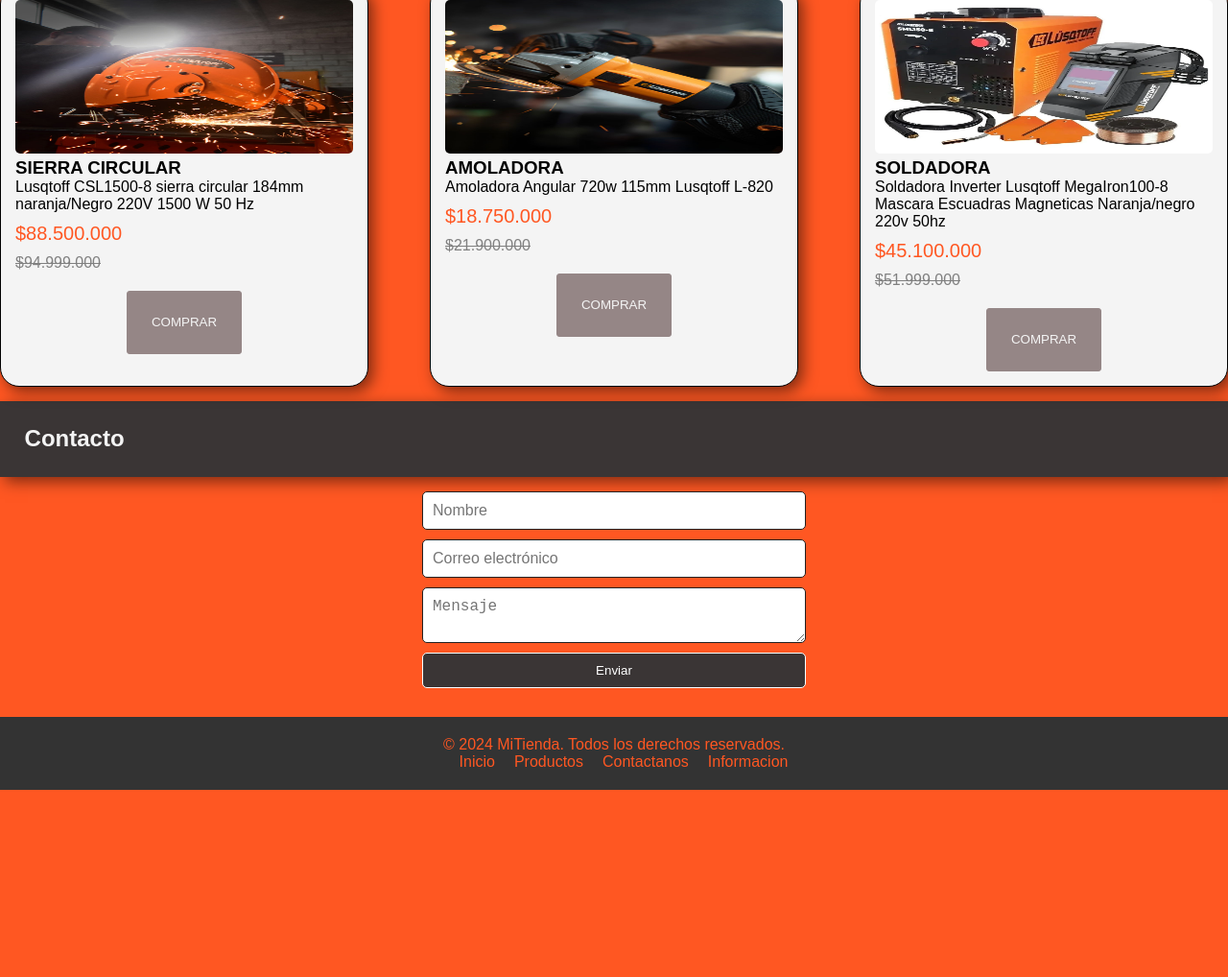
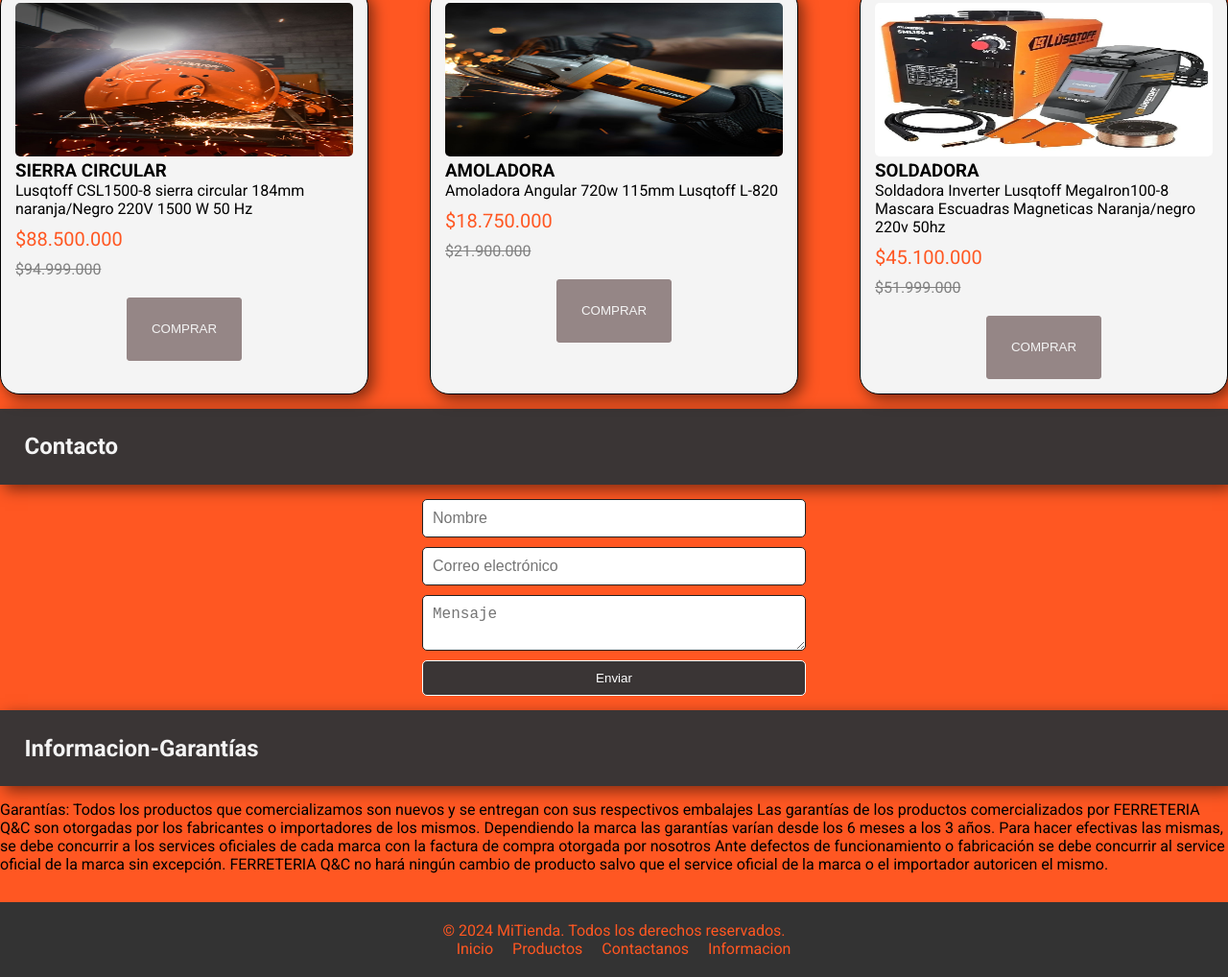
Before and after one commit to CARODESIREE/FERRETERIA, a plain HTML site: page index.html in a window 1280 px wide. Shown: the part 1508-2526 px from the top of the page at 96% size. Before the commit the page ends 2331 px from the top, so only its background shows below. Drawn offline with Linux system fonts and the light colour scheme.

Commit message:
agrege info y cambie letra

```diff
--- a/index.html
+++ b/index.html
@@ -5,6 +5,9 @@
   <meta name="viewport" content="width=device-width, initial-scale=1.0">
   <title>FERRETERIA</title>
   <link rel="stylesheet" href="style.css">
+  <link rel="preconnect" href="https://fonts.googleapis.com">
+<link rel="preconnect" href="https://fonts.gstatic.com" crossorigin>
+<link href="https://fonts.googleapis.com/css2?family=Dancing+Script:wght@400..700&family=Roboto:ital,wght@0,100;0,300;0,400;0,500;0,700;0,900;1,100;1,300;1,400;1,500;1,700;1,900&display=swap" rel="stylesheet">
 
 </head>
 <body>
@@ -13,14 +16,16 @@
           <!-- Encabezado -->
           <header>
             <section id="inicio">
-            <div class="logo"></div>
+            <div class="logo">
+              <img src="4a3ad4ba-dee6-4950-add4-f79f88c7b5d9.jfif" alt="Logo">
+
+            </div>
             <nav>
               <a href="#inicio">Inicio</a>
               <a href="#producto" class="enlace">Productos</a>
               <a href="#contacto" class="enlace">Contactanos</a>
               <a href="#informacion" class="enlace">Informacion</a>
 
-              <img src="4a3ad4ba-dee6-4950-add4-f79f88c7b5d9.jfif" alt="Logo">
             </nav>
             </section>
           </header>
@@ -138,7 +143,18 @@
 
         </form>
       </div>
+<SECtion>
+  <div>
+    <section id="Informacion" class="seccion garantías">
+      <h2 class="subtitulo">Informacion-Garantías</Garantias></h2>
 
+      Garantías:
+      Todos los productos que comercializamos son nuevos y se entregan con sus respectivos embalajes
+      Las garantías de los productos comercializados por FERRETERIA Q&C son otorgadas por los fabricantes o importadores de los mismos. Dependiendo la marca las garantías varían desde los 6 meses a los 3 años. Para hacer efectivas las mismas, se debe concurrir a los services oficiales de cada marca con la factura de compra otorgada por nosotros
+      Ante defectos de funcionamiento o fabricación se debe concurrir al service oficial de la marca sin excepción. FERRETERIA Q&C no hará ningún cambio de producto salvo que el service oficial de la marca o el importador autoricen el mismo.
+
+
+</SECtion>
 
   </section>
     <!-- Pie de página -->
--- a/style.css
+++ b/style.css
@@ -1,7 +1,6 @@
 :root{ --color-p: #ff5722;
   --color-s:#2D4059 ;
-  --fuente-p : Arial;
-
+  --fuente-p : "Roboto", sans-serif;
 
 }
 
@@ -18,7 +17,7 @@ html{
 
 
   body {
-    font-family: Arial, sans-serif;
+    font-family: var(--fuente-p);
     background-color: #ff5722;
   }
 
@@ -34,9 +33,16 @@ html{
     padding: 0 20px;
   }
 
+  #inicio{
+display: flex;
+align-items: center;
+
+
+  }
   header .logo {
     font-size: 24px;
     font-weight: bold;
+
   }
 
   header img{
@@ -232,3 +238,8 @@ box-shadow: 5px 5px 15px rgba(0, 0, 0, 0.5);
 .comprar:hover{
   transform: scale(1.3);
 }
+
+.seccion {
+  font-family: "Roboto", sans-serif;
+
+}
```
